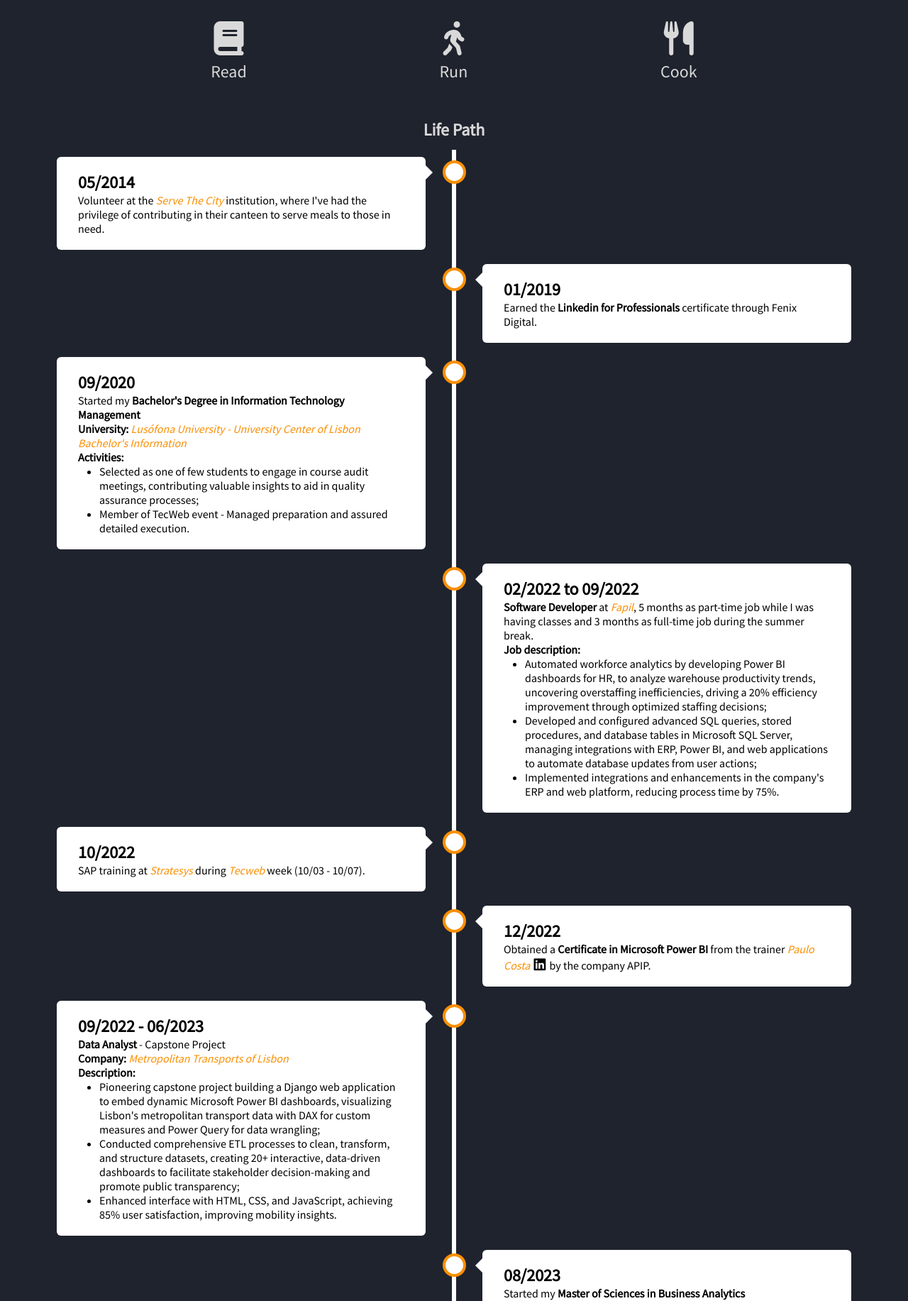
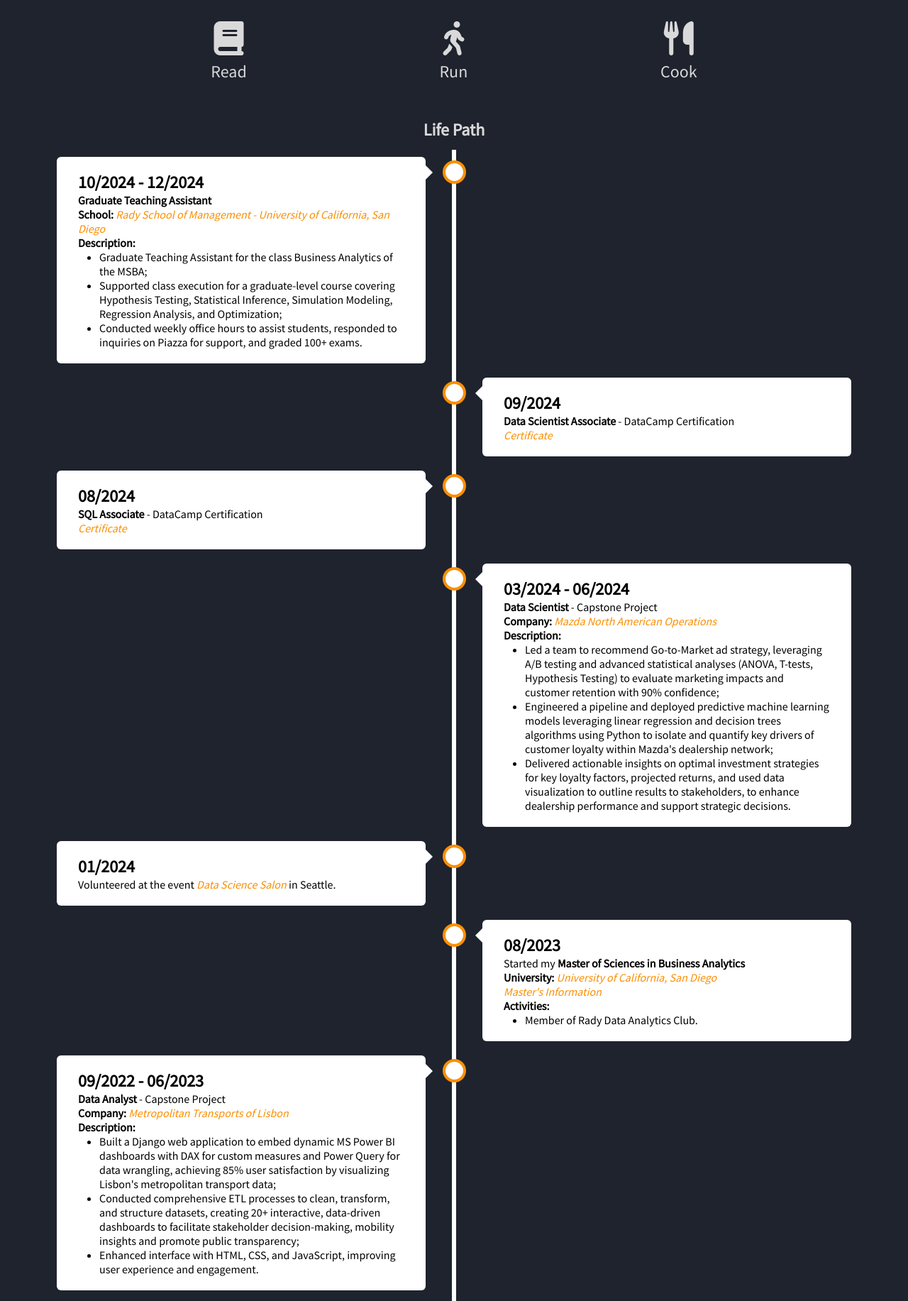
Before and after one commit to Martimlt/Portfolio, a Django app: page / in a window 1280 px wide. Shown: the part 2720-4553 px from the top of the page at 71% size. Run offline with Django 5.2, Linux system fonts and the light colour scheme; some libraries are stand-ins or nearby versions.

Commit message:
Adaptations

```diff
--- a/portfolio/static/portfolio/css/styles.css
+++ b/portfolio/static/portfolio/css/styles.css
@@ -139,11 +139,13 @@ main {
 }
 
 .button2 {
-    font-size: 1.2em;
+    font-size: 25px;
     border-radius: 50%;
     border: 0px;
-    padding: 2px;
-    color: rgb(0, 0, 0);
+    padding-top: 4px;
+    padding-left: 5px;
+    padding-right: 5px;
+    color: rgb(218, 217, 217);
 }
 
 .button2:hover {
@@ -156,11 +158,11 @@ main {
 .btn {
     background-color: #dadada;
     border: none;
-    color: rgb(109, 109, 109);
+    color: rgb(50, 50, 50);
     padding: 10px 20px;
     text-align: center;
-    font-size: 10px;
-    margin: 1vw 0vw;
+    font-size: 12px;
+    margin: 10px 0px;
     opacity: 1;
     transition: 0.3s;
     border-radius: 10px;
@@ -975,7 +977,7 @@ footer {
 
 }
 
-@media screen and (max-width: 1000px) {
+@media screen and (max-width: 1100px) {
     .separadoresEsquerda {
         display: grid;
         flex-flow: row wrap;
@@ -1040,7 +1042,7 @@ footer {
 
 }
 
-@media screen and (max-width: 1000px) {
+@media screen and (max-width: 1100px) {
     .topnav.responsive {
         position: relative;
     }
@@ -1059,7 +1061,7 @@ footer {
     }
 }
 
-@media screen and (max-width: 680px) {
+@media screen and (max-width: 800px) {
 
     .content {
         padding: 20px 30px;
--- a/portfolio/templates/portfolio/layout.html
+++ b/portfolio/templates/portfolio/layout.html
@@ -86,7 +86,7 @@
         "A data enthusiast",
         "Transforming data into insights",
         "Ready to drive innovation",
-        "Seeking opportunities to make an impact",
+        "Seeking opportunities in data",
       ];
 
       let currentSentence = 0;
--- a/portfolio/templates/portfolio/singlepage.html
+++ b/portfolio/templates/portfolio/singlepage.html
@@ -17,13 +17,13 @@
     <div class="iconsHome">
       {% load static %}
       <a href="https://www.linkedin.com/in/martim-teixeira/" target="_blank"
-        ><i class="fa-brands fa-linkedin button1"></i
+        ><i class="fa-brands fa-linkedin button2"></i
       ></a>
       <a href="https://www.instagram.com/mteixeira_3/" target="_blank"
-        ><i class="fa-brands fa-instagram button1"></i
+        ><i class="fa-brands fa-instagram button2"></i
       ></a>
       <a href="https://github.com/Martimlt" target="_blank"
-        ><i class="fa-brands fa-github button1"></i
+        ><i class="fa-brands fa-github button2"></i
       ></a>
     </div>
     <div class="scroll-down">
@@ -82,7 +82,7 @@
       <p>Successfully utilized machine learning to uncover key drivers of customer loyalty.</p>
     </div>
     <div class="achievement">
-      <h3>Innovative Project with Lisbon's Metropolitan Transports</h3>
+      <h3>Capstone Project with Lisbon's Metropolitan Transports</h3>
       <p>Led a project analyzing complex datasets and developing dashboards to inform decision-making.</p>
     </div>
   </div>
@@ -187,18 +187,130 @@
   <div class="timeline">
     <div class="percurso left">
       <div class="content">
-        <h2>05/2014</h2>
-        <p>Volunteer at the <i><a href="http://www.servethecity.pt/" target="_blank" class="link"
-          >Serve The City</a
-        ></i> institution, where I've had the privilege of contributing in their canteen to serve meals to those in need.</p>
+        <h2>10/2024 - 12/2024</h2>
+        <p><b>Graduate Teaching Assistant</b></p>
+        <p><b>School:</b>
+          <i><a href="https://rady.ucsd.edu/" target="_blank" class="link"
+            >Rady School of Management - University of California, San Diego</a
+          ></i>
+        </p>
+        <p><b>Description:</b></p>
+          <ul style="padding-left: 30px;">
+              <li>Graduate Teaching Assistant for the class Business Analytics of the MSBA;</li>
+              <li>Supported class execution for a graduate-level course covering Hypothesis Testing, Statistical Inference, Simulation Modeling, Regression Analysis, and Optimization;</li>
+              <li>Conducted weekly office hours to assist students, responded to inquiries on Piazza for support, and graded 100+ exams.</li>
+          </ul>
       </div>
     </div>
     <div class="percurso right">
       <div class="content">
-        <h2>01/2019</h2>
+        <h2>09/2024</h2>
+        <p><b>Data Scientist Associate</b> - DataCamp Certification</p>
         <p>
-          Earned the <b>Linkedin for Professionals</b> certificate through Fenix Digital.
+          <i><a href="https://www.datacamp.com/certificate/DSA0015360479531" target="_blank" class="link"
+            >Certificate</a
+          ></i>
         </p>
+      </div>
+    </div>
+    <div class="percurso left">
+      <div class="content">
+        <h2>08/2024</h2>
+        <p><b>SQL Associate</b> - DataCamp Certification</p>
+        <p>
+          <i><a href="https://www.datacamp.com/certificate/SQA0013448860082" target="_blank" class="link"
+            >Certificate</a
+          ></i>
+        </p>
+      </div>
+    </div>
+    <div class="percurso right">
+      <div class="content">
+        <h2>03/2024 - 06/2024</h2>
+        <p><b>Data Scientist</b> - Capstone Project</p>
+        <p><b>Company:</b>
+          <i><a href="https://www.mazdausa.com/" target="_blank" class="link"
+            >Mazda North American Operations</a
+          ></i>
+        </p>
+        <p><b>Description:</b></p>
+          <ul style="padding-left: 30px;">
+              <li>Led a team to recommend Go-to-Market ad strategy, leveraging A/B testing and advanced statistical analyses (ANOVA, T-tests, Hypothesis Testing) to evaluate marketing impacts and customer retention with 90% confidence;</li>
+              <li>Engineered a pipeline and deployed predictive machine learning models leveraging linear regression and decision trees algorithms using Python to isolate and quantify key drivers of customer loyalty within Mazda's dealership network;</li>
+              <li>Delivered actionable insights on optimal investment strategies for key loyalty factors, projected returns, and used data visualization to outline results to stakeholders, to enhance dealership performance and support strategic decisions.</li>
+          </ul>
+      </div>
+    </div>
+    <div class="percurso left">
+      <div class="content">
+        <h2>01/2024</h2>
+        <p>Volunteered at the event
+          <i><a href="https://www.datascience.salon/" target="_blank" class="link"
+            >Data Science Salon</a
+          ></i> in Seattle.
+        </p>
+      </div>
+    </div>
+    <div class="percurso right">
+      <div class="content">
+        <h2>08/2023</h2>
+        <p>Started my <b>Master of Sciences in Business Analytics</b><p>
+          <b>University:</b>
+          <i><a href="https://www.ulusofona.pt/" target="_blank" class="link"
+            >University of California, San Diego</a
+          ></i>
+        </p>
+        <i><a href="{% url 'portfolio:ucsd' %}" class="link"
+          >Master's Information</a
+        ></i>
+        <p><b>Activities:</b></p>
+          <ul style="padding-left: 30px;">
+              <li>Member of Rady Data Analytics Club.</li>
+          </ul>
+      </div>
+    </div>
+    <div class="percurso left">
+      <div class="content">
+        <h2>09/2022 - 06/2023</h2>
+        <p><b>Data Analyst</b> - Capstone Project</p>
+        <p><b>Company:</b>
+          <i><a href="https://www.tmlmobilidade.pt/en/" target="_blank" class="link"
+            >Metropolitan Transports of Lisbon</a
+          ></i>
+        </p>
+        <p><b>Description:</b></p>
+          <ul style="padding-left: 30px;">
+              <li>Built a Django web application to embed dynamic MS Power BI dashboards with DAX for custom measures and Power Query for data wrangling, achieving 85% user satisfaction by visualizing Lisbon's metropolitan transport data;</li>
+              <li>Conducted comprehensive ETL processes to clean, transform, and structure datasets, creating 20+ interactive, data-driven dashboards to facilitate stakeholder decision-making, mobility insights and promote public transparency;</li>
+              <li>Enhanced interface with HTML, CSS, and JavaScript, improving user experience and engagement.</li>
+          </ul>
+      </div>
+    </div>
+    <div class="percurso right">
+      <div class="content">
+        <h2>12/2022</h2>
+        <p>Obtained a <b>Certificate in Microsoft Power BI</b> from the trainer <i><a href="https://www.linkedin.com/in/pauloalexandrecosta/" target="_blank" class="link">Paulo Costa <i class="fa-brands fa-linkedin button1" style="color: black !important;"></i></a></i> by the company APIP.</p>
+      </div>
+    </div>
+    <div class="percurso left">
+      <div class="content">
+        <h2>10/2022</h2>
+        <p>SAP training at <i><a href="https://www.stratesys-ts.com/en/" target="_blank" class="link">Stratesys</a></i> during <i><a href="https://www.ulusofona.pt/en/event/tecweb-2022" target="_blank" class="link">Tecweb</a></i> week (10/03 - 10/07).</p>
+      </div>
+    </div>
+    <div class="percurso right">
+      <div class="content">
+        <h2>02/2022 to 09/2022</h2>
+        <p>
+          <b>Software Developer</b> at
+          <i><a href="https://www.fapil.pt/" target="_blank" class="link"> Fapil</a></i>, 5 months as part-time job while I was having classes and 3 months as full-time job during the summer break.
+        </p>
+        <p><b>Job description:</b></p>
+          <ul style="padding-left: 30px;">
+              <li>Automated workforce analytics by developing Power BI dashboards for HR, to analyze warehouse productivity trends, uncovering overstaffing inefficiencies, driving a 20% efficiency improvement through optimized staffing decisions;</li>
+              <li>Developed and configured SQL queries, stored procedures, and database tables in MS SQL Server, managing integrations with ERP, Power BI, and web applications by developing automations and reducing process time by 75%;</li>
+              <li>Created and enhanced web application pages and the company's ERP system, improving user experience and facilitating seamless operations.</li>
+          </ul>
       </div>
     </div>
     <div class="percurso left">
@@ -223,113 +335,18 @@
     </div>
     <div class="percurso right">
       <div class="content">
-        <h2>02/2022 to 09/2022</h2>
+        <h2>01/2019</h2>
         <p>
-          <b>Software Developer</b> at
-          <i><a href="https://www.fapil.pt/" target="_blank" class="link"> Fapil</a></i>, 5 months as part-time job while I was having classes and 3 months as full-time job during the summer break.
+          Earned the <b>Linkedin for Professionals</b> certificate through Fenix Digital.
         </p>
-        <p><b>Job description:</b></p>
-          <ul style="padding-left: 30px;">
-              <li>Automated workforce analytics by developing Power BI dashboards for HR, to analyze warehouse productivity trends, uncovering overstaffing inefficiencies, driving a 20% efficiency improvement through optimized staffing decisions;</li>
-              <li>Developed and configured advanced SQL queries, stored procedures, and database tables in Microsoft SQL Server, managing integrations with ERP, Power BI, and web applications to automate database updates from user actions;</li>
-              <li>Implemented integrations and enhancements in the company's ERP and web platform, reducing process time by 75%.</li>
-          </ul>
       </div>
     </div>
     <div class="percurso left">
       <div class="content">
-        <h2>10/2022</h2>
-        <p>SAP training at <i><a href="https://www.stratesys-ts.com/en/" target="_blank" class="link">Stratesys</a></i> during <i><a href="https://www.ulusofona.pt/en/event/tecweb-2022" target="_blank" class="link">Tecweb</a></i> week (10/03 - 10/07).</p>
-      </div>
-    </div>
-    <div class="percurso right">
-      <div class="content">
-        <h2>12/2022</h2>
-        <p>Obtained a <b>Certificate in Microsoft Power BI</b> from the trainer <i><a href="https://www.linkedin.com/in/pauloalexandrecosta/" target="_blank" class="link">Paulo Costa <i class="fa-brands fa-linkedin button1" style="color: black !important;"></i></a></i> by the company APIP.</p>
-      </div>
-    </div>
-    <div class="percurso left">
-      <div class="content">
-        <h2>09/2022 - 06/2023</h2>
-        <p><b>Data Analyst</b> - Capstone Project</p>
-        <p><b>Company:</b>
-          <i><a href="https://www.tmlmobilidade.pt/en/" target="_blank" class="link"
-            >Metropolitan Transports of Lisbon</a
-          ></i>
-        </p>
-        <p><b>Description:</b></p>
-          <ul style="padding-left: 30px;">
-              <li>Pioneering capstone project building a Django web application to embed dynamic Microsoft Power BI dashboards, visualizing Lisbon's metropolitan transport data with DAX for custom measures and Power Query for data wrangling;</li>
-              <li>Conducted comprehensive ETL processes to clean, transform, and structure datasets, creating 20+ interactive, data-driven dashboards to facilitate stakeholder decision-making and promote public transparency;</li>
-              <li>Enhanced interface with HTML, CSS, and JavaScript, achieving 85% user satisfaction, improving mobility insights.</li>
-          </ul>
-      </div>
-    </div>
-    <div class="percurso right">
-      <div class="content">
-        <h2>08/2023</h2>
-        <p>Started my <b>Master of Sciences in Business Analytics</b><p>
-          <b>University:</b>
-          <i><a href="https://www.ulusofona.pt/" target="_blank" class="link"
-            >University of California, San Diego</a
-          ></i>
-        </p>
-        <i><a href="{% url 'portfolio:ucsd' %}" class="link"
-          >Master's Information</a
-        ></i>
-        <p><b>Activities:</b></p>
-          <ul style="padding-left: 30px;">
-              <li>Member of Rady Data Analytics Club.</li>
-          </ul>
-      </div>
-    </div>
-    <div class="percurso left">
-      <div class="content">
-        <h2>01/2024</h2>
-        <p>Volunteered at the event
-          <i><a href="https://www.datascience.salon/" target="_blank" class="link"
-            >Data Science Salon</a
-          ></i> in Seattle.
-        </p>
-      </div>
-    </div>
-    <div class="percurso right">
-      <div class="content">
-        <h2>03/2024 - 06/2024</h2>
-        <p><b>Data Scientist</b> - Capstone Project</p>
-        <p><b>Company:</b>
-          <i><a href="https://www.mazdausa.com/" target="_blank" class="link"
-            >Mazda North American Operations</a
-          ></i>
-        </p>
-        <p><b>Description:</b></p>
-          <ul style="padding-left: 30px;">
-              <li>Led a team to recommend Go-to-Market ad strategy, leveraging A/B testing and advanced statistical analyses (ANOVA, T-tests, Hypothesis Testing) to evaluate marketing impacts and customer retention with 90% confidence;</li>
-              <li>Engineered a pipeline and deployed predictive machine learning models leveraging linear regression and decision trees algorithms using Python to isolate and quantify key drivers of customer loyalty within Mazda's dealership network;</li>
-              <li>Delivered actionable insights on optimal investment strategies for key loyalty factors, projected returns, and used data visualization to outline results to stakeholders, to enhance dealership performance and support strategic decisions.</li>
-          </ul>
-      </div>
-    </div>
-    <div class="percurso left">
-      <div class="content">
-        <h2>08/2024</h2>
-        <p><b>SQL Associate</b> - DataCamp Certification</p>
-        <p>
-          <i><a href="https://www.datacamp.com/certificate/SQA0013448860082" target="_blank" class="link"
-            >Certificate</a
-          ></i>
-        </p>
-      </div>
-    </div>
-    <div class="percurso right">
-      <div class="content">
-        <h2>09/2024</h2>
-        <p><b>Data Scientist Associate</b> - DataCamp Certification</p>
-        <p>
-          <i><a href="https://www.datacamp.com/certificate/DSA0015360479531" target="_blank" class="link"
-            >Certificate</a
-          ></i>
-        </p>
+        <h2>05/2014</h2>
+        <p>Volunteer at the <i><a href="http://www.servethecity.pt/" target="_blank" class="link"
+          >Serve The City</a
+        ></i> institution, where I've had the privilege of contributing in their canteen to serve meals to those in need.</p>
       </div>
     </div>
   </div>
@@ -464,7 +481,7 @@
 </div>
 <button id="toggleProjects" onclick="toggleProjects()" style="display: block; margin: 0px auto 20px auto; background: none; border: none; color: rgb(218, 217, 217); text-decoration: underline; cursor: pointer; padding: 0; font-size: 16px;">Show More Projects ↓</button>
 <section>
-  <h2 class="centerTitles" id="contact" style="scroll-margin-top: 75px;">Contact</h2>
+  <h2 class="centerTitles" id="contact" style="scroll-margin-top: 75px;">Contact Information</h2>
   <div style="text-align: center; color: rgb(218, 217, 217);">
     <p><b>Email:</b> mlteixeira2002@gmail.com</p>
     <p><b>Student Email:</b> mateixeira@ucsd.edu</p>
```
Also changed, not shown: 1 other file.
